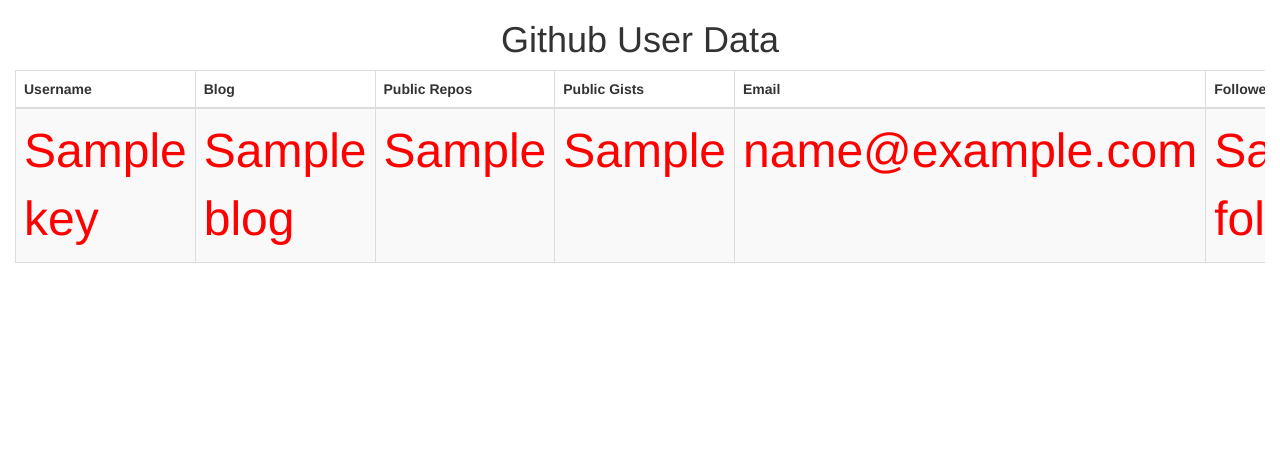
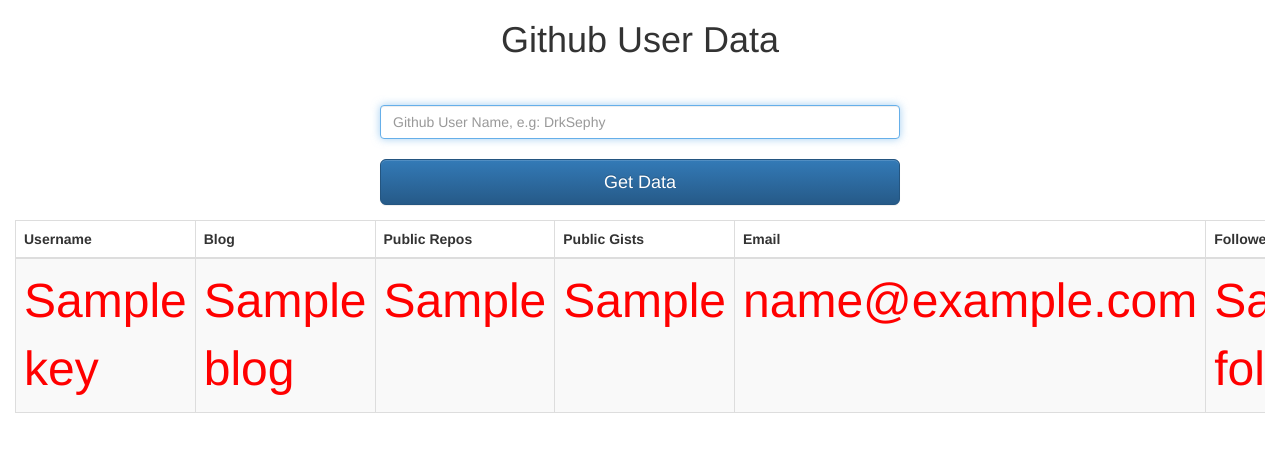
Before and after one commit to mangowolf/vendor_review, a Django app: template review/templates/review/company_review.html in a window 1280 px wide. Shown: the top 452 px of the page. Run offline with Django 3.2, Linux system fonts and the light colour scheme; the template is opened without the code that fills it: most values are stand-ins (such as "Sample title", 1, 10 or a date in 2020); some libraries are stand-ins or nearby versions.

Commit message:
Type: Post Updated post method for company review page.

```diff
--- a/review/templates/review/company_review.html
+++ b/review/templates/review/company_review.html
@@ -22,6 +22,27 @@
 <body>
 <h1 class="text-center"> Github User Data </h1>
   <div class="col-lg-12">
+      <style>
+        .form-signin {
+          max-width: 550px;
+          padding: 15px;
+          margin: 0 auto;
+        }
+      </style>
+
+
+      <div class="container text-center">
+          <form class="form-signin" id="login_form" method="post" action="/review/company_review/">
+
+            {% csrf_token %}
+
+
+            <br>
+            <input type="text" name="user" class="form-control" placeholder="Github User Name, e.g: DrkSephy" value="" required autofocus>
+            <br>
+            <button class="btn btn-lg btn-primary btn-block" type="submit">Get Data</button>
+          </form>
+      </div>
       <div class="table-responsive">
           <table class="table table-bordered table-hover table-striped tablesorter">
               <thead>
@@ -37,6 +58,7 @@
           </thead>
           <tbody>
 
+
           {% for key in data %}
               <tr>
                   <td>{{ key.name }}</td>
@@ -49,6 +71,7 @@
               </tr>
           {% endfor %}
 
+
           </tbody>
           </table>
       </div>
```
Also changed, not shown: review/views.py (+16 -14 lines). Lines whose indentation alone changed are shown as unchanged.
